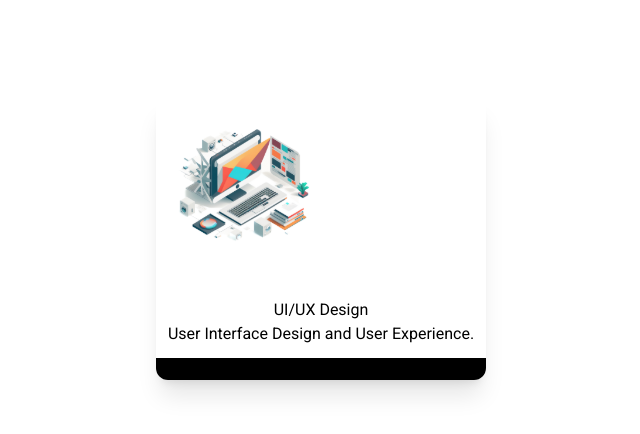
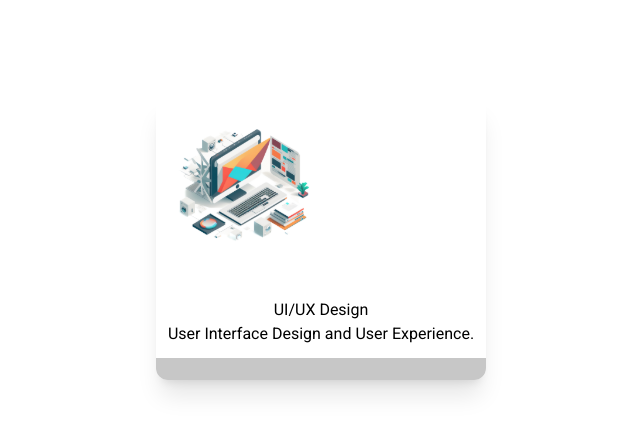
Before and after one commit to contentcraftstudio/Coderlabs-web-2.0, a Next.js app: page / in a window 1280 px wide. Shown: the top 434 px of the page, without its empty margins (319-959 px from the left). Built offline with nearby package versions, Linux system fonts and the light colour scheme.

Commit message:
config color

```diff
--- a/tailwind.config.js
+++ b/tailwind.config.js
@@ -26,8 +26,17 @@ module.exports = {
       'green-light': '#69B865',
       yellow: '#DACC67',
       'gray-dark': '#5C5C5C',
-      gray: '#9D9D9D',
-      'gray-light': '#C7C7C7',
+      'gray-divide': '#909090',
+      gray: {
+        100: '#EAEAEA',
+        200: '#C7C7C7',
+        300: '#9D9D9D',
+        400: '#5C5C5C',
+        500: '#444444',
+        600: '#373737',
+        700: '#2E2E2E',
+        800: '#232323'
+      },
       'background-white': '#EFEFEF',
       'background-dark': '#232323',
       transparent: 'transparent'
```
